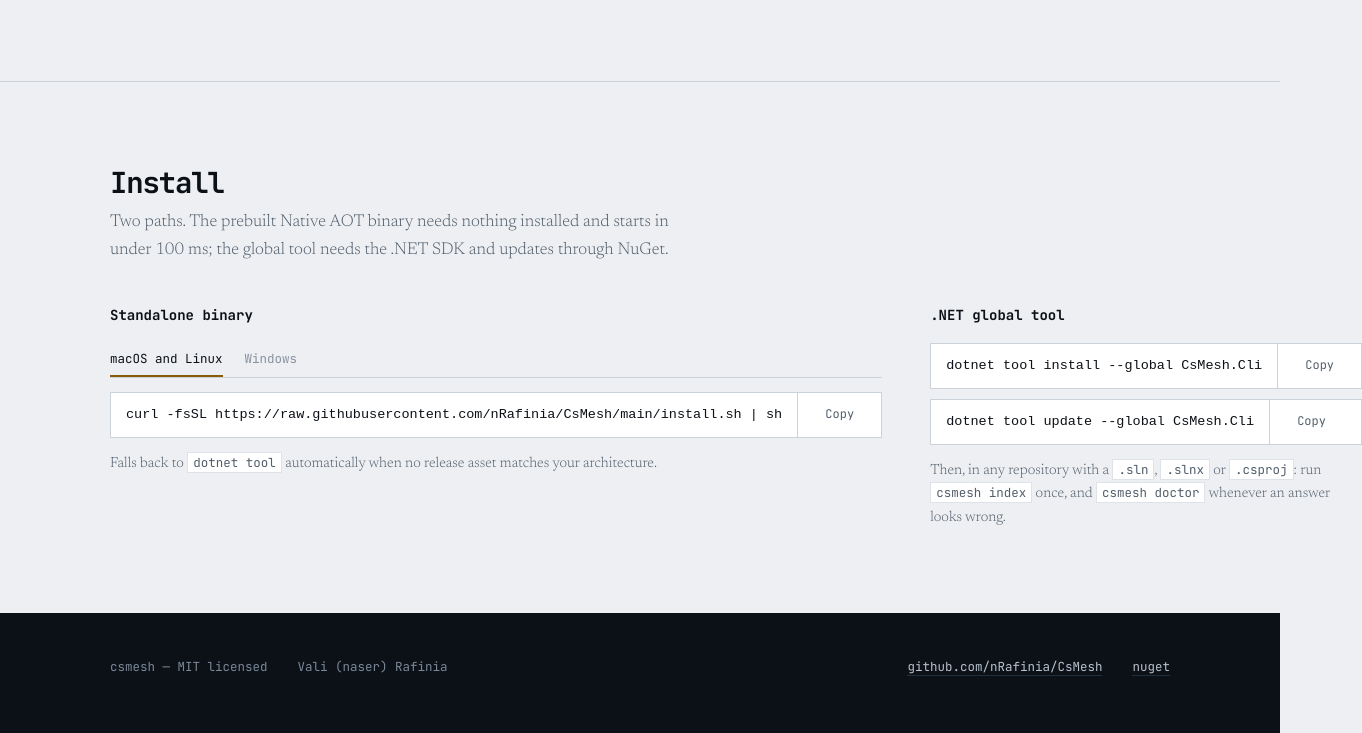
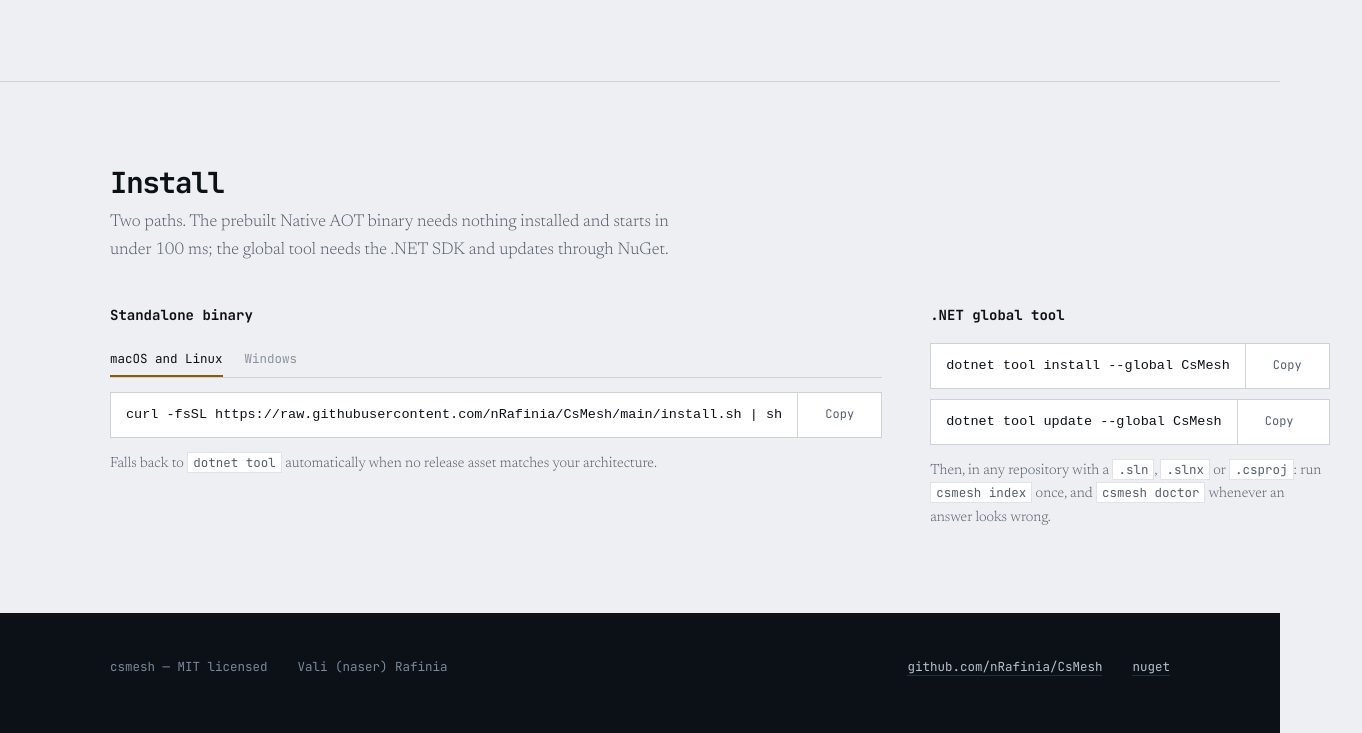
Before and after one commit to nRafinia/CsMesh, a plain HTML site: page docs/index.html in a window 1280 px wide. Shown: the part 5377-6110 px from the top of the page, 1362 px wide, since content can reach past the window. Drawn offline with Linux system fonts and the light colour scheme.

Commit message:
chore: update installation commands for CsMesh tool
Modified the installation and update commands in the documentation to reflect the new package name. This ensures users have the correct commands for installing and updating the CsMesh global tool.

```diff
--- a/docs/index.html
+++ b/docs/index.html
@@ -464,8 +464,8 @@
       </div>
       <div>
         <h3>.NET global tool</h3>
-        <div class="cmdbox" style="margin-bottom:10px"><code>dotnet tool install --global CsMesh.Cli</code><button data-copy="dotnet tool install --global CsMesh.Cli">Copy</button></div>
-        <div class="cmdbox"><code>dotnet tool update --global CsMesh.Cli</code><button data-copy="dotnet tool update --global CsMesh.Cli">Copy</button></div>
+        <div class="cmdbox" style="margin-bottom:10px"><code>dotnet tool install --global CsMesh</code><button data-copy="dotnet tool install --global CsMesh">Copy</button></div>
+        <div class="cmdbox"><code>dotnet tool update --global CsMesh</code><button data-copy="dotnet tool update --global CsMesh">Copy</button></div>
         <p class="note">Then, in any repository with a <code>.sln</code>, <code>.slnx</code> or <code>.csproj</code>: run <code>csmesh index</code> once, and <code>csmesh doctor</code> whenever an answer looks wrong.</p>
       </div>
     </div>
```
